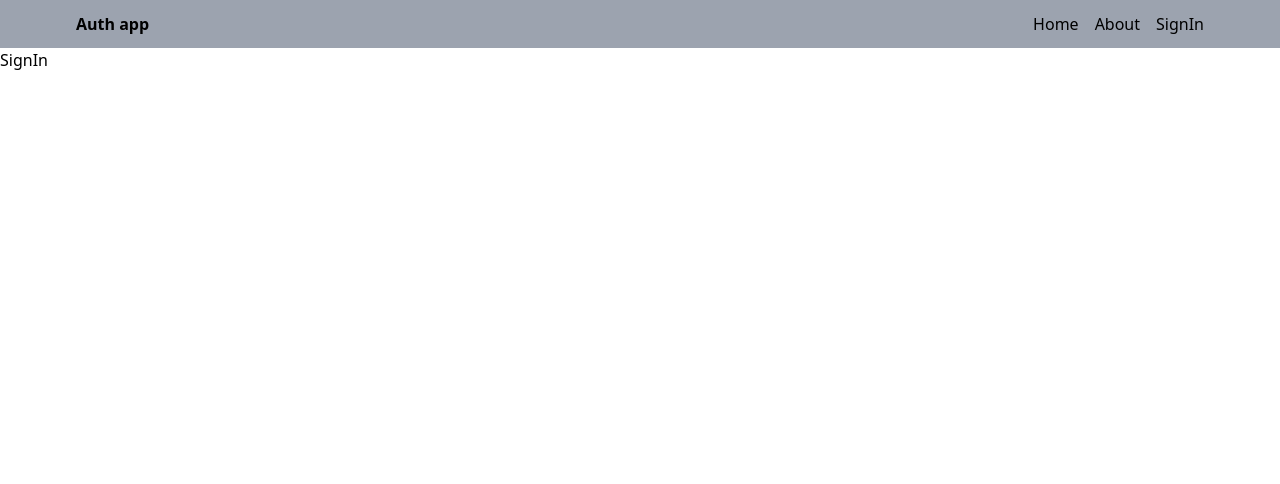
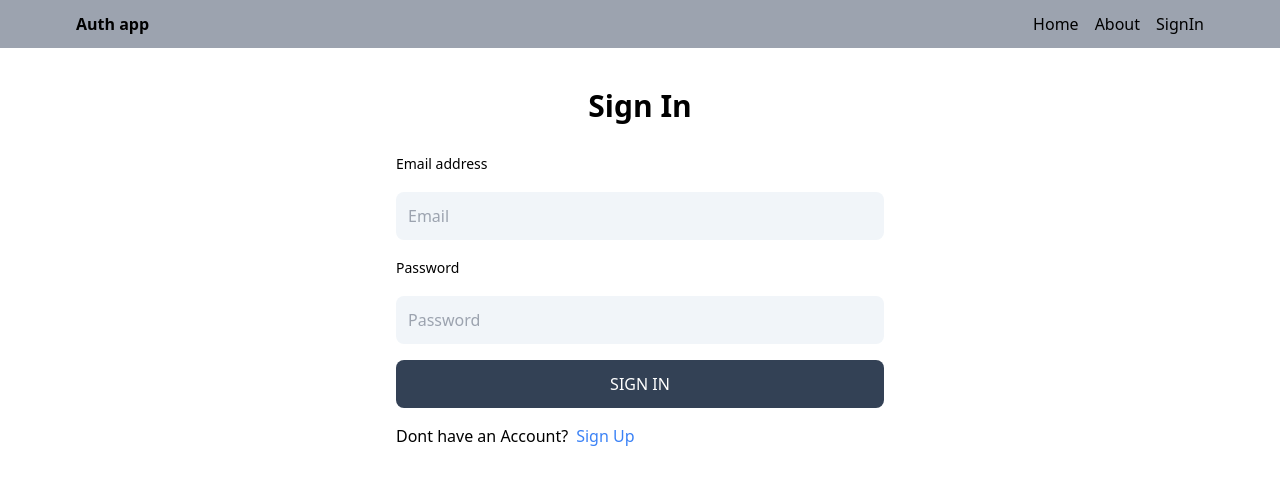
Before and after one commit to Althaf717/MERN-auth, a React (Vite) app in the folder user/: page /sign-in in a window 1280 px wide. Shown: the top 484 px of the page. Built offline with nearby package versions, Linux system fonts and the light colour scheme.

Commit message:
signup and sighn in some updation

```diff
--- a/user/src/pages/SignIn.jsx
+++ b/user/src/pages/SignIn.jsx
@@ -1,9 +1,123 @@
-import React from 'react'
+import React, { useState } from "react";
+import { Link, useNavigate } from "react-router-dom";
+import axios from "../axios";
+import { toast } from "react-toastify";
+import { ClipLoader } from "react-spinners";
+
+
+
 
 const SignIn = () => {
+  const [formData, setFormData] = useState({});
+  const [validateErrors, setValidateErrors] = useState({});
+  const [loading, setLoading] = useState(false);
+
+
+  const navigate = useNavigate();
+
+  const handleChange = (e) => {
+    setFormData({ ...formData, [e.target.id]: e.target.value });
+  };
+
+  const handleSubmit = async (e) => {
+    e.preventDefault();
+    const formErrors = validate(formData);
+    if (Object.keys(formErrors).length == 0) {
+      setLoading(true);
+      try {
+        const response = await axios.post("/user/signin", {
+          email: formData.email,
+          password: formData.password,
+        });
+        if (response.data.message == "create successfully") {
+          toast.success("Sign In success!");
+          setTimeout(() => {
+            setLoading(false);
+            navigate("/");
+          }, 2000);
+        }
+        setTimeout(() => {
+          setLoading(false);
+          navigate("/");
+        }, 2000);
+
+      } catch (err) {
+        console.log(err);
+        setLoading(false);
+        // toast.error(err.response.data);
+        toast.error(err.response?.data?.message || "An error occurred");
+      }
+    }
+  };
+
+  const validate = (formDatas) => {
+    const formErrors = {};
+    if (!formDatas.email || formDatas.email.trim() === "") {
+      formErrors.email = "Enter your Email address";
+    }
+    if (!formDatas.password || formDatas.password.trim() === "") {
+      formErrors.password = "Please enter your Password";
+    }
+    setValidateErrors(formErrors);
+    return formErrors;
+  };
+
   return (
-    <div>SignIn</div>
-  )
-}
+    <div className="p-3 max-w-lg mx-auto">
+      <h1 className="text-center text-3xl font-semibold my-7">Sign In</h1>
+      <form onSubmit={handleSubmit} className="flex flex-col gap-4">
+        <label
+          htmlFor="email"
+          className="block text-sm font-medium leading-6"
+          style={validateErrors.email && { color: "rgb(194 65 12)" }}
+        >
+          {validateErrors.email ? validateErrors.email : "Email address"}
+        </label>
+        <input
+          type="email"
+          placeholder="Email"
+          id="email"
+          className="bg-slate-100 rounded-lg p-3"
+          onChange={handleChange}
+          style={validateErrors.email && { borderColor: "rgb(194 65 12)" }}
+        />
+        <label
+          htmlFor="email"
+          className="block text-sm font-medium leading-6"
+          style={validateErrors.password && { color: "rgb(194 65 12)" }}
+        >
+          {validateErrors?.password ? validateErrors.password : "Password"}
+        </label>
+        <input
+          type="password"
+          placeholder="Password"
+          id="password"
+          className="bg-slate-100 rounded-lg p-3"
+          onChange={handleChange}
+          style={validateErrors.password && { color: "rgb(194 65 12)" }}
+        />
+        {loading ? (
+          <button
+            disabled
+            className="bg-slate-700 text-white p-3 rounded-lg uppercase hover:opacity-95 disabled:opacity-80"
+          >
+            <ClipLoader color="white" size={13} className="mx-1" /> sign in
+          </button>
+        ) : (
+          <button className="bg-slate-700 text-white p-3 rounded-lg uppercase hover:opacity-95 disabled:opacity-80">
+            {" "}
+            sign in
+          </button>
+        )}
+      </form>
+      <div className="flex mt-4 gap-2">
+        <p>Dont have an Account?</p>
+        <Link to="/sign-up">
+          <span className="text-blue-500">Sign Up</span>
+        </Link>
+      </div>
+    </div>
+  );
+};
 
-export default SignIn
+export default SignIn;
--- a/user/src/pages/SignUp.jsx
+++ b/user/src/pages/SignUp.jsx
@@ -12,7 +12,6 @@ const SignUp = () => {
   const [validateErrors, setValidateErrors] = useState({});
   const [loading, setLoading] = useState(false);
 
-
   const navigate = useNavigate();
 
   const handleChange = (e) => {
@@ -25,12 +24,13 @@ const SignUp = () => {
     if (Object.keys(formErrors).length == 0) {
       setLoading(true);
       try {
-        const response = await axios.post("/auth/signup", {
+        const response = await axios.post("/user/signup", {
           username: formData.username,
           email: formData.email,
           password: formData.password,
         });
-        console.log(response.data);
+        const data = await response.data
+        console.log("12345"+JSON.stringify(data));
         if (response.data.message == "create successfully") {
           toast.success("Sign Up success!");
           setTimeout(() => {
```
